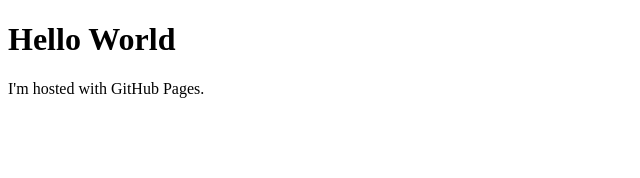
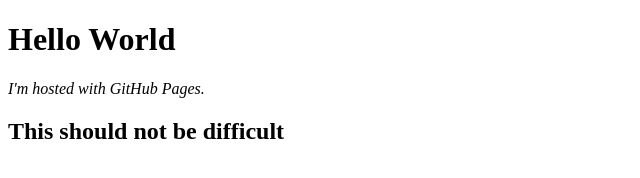
Before and after one commit to maryostahowski/maryostahowski.github.io, a plain HTML site: page index.html in a window 1280 px wide. Shown: the whole page, without its empty margins (0-640 px from the left). Drawn offline with Linux system fonts and the light colour scheme.

Commit message:
change 1

```diff
--- a/index.html
+++ b/index.html
@@ -2,6 +2,7 @@
 <html>
 <body>
   <h1>Hello World</h1>
-  <p> I'm hosted with GitHub Pages.</p>
+  <p><em> I'm hosted with GitHub Pages.</em></p>
+  <h2>This should not be difficult</h2>
 </body>
 </html>
```
